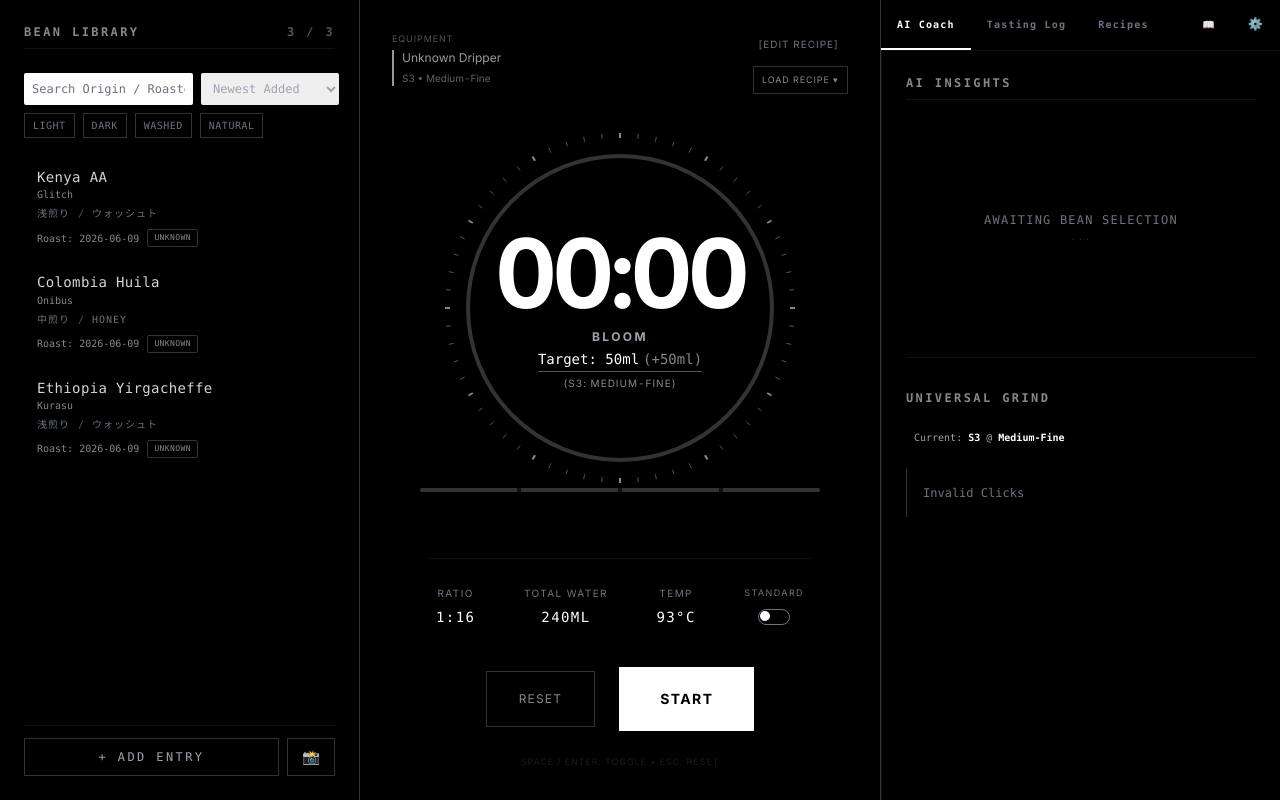
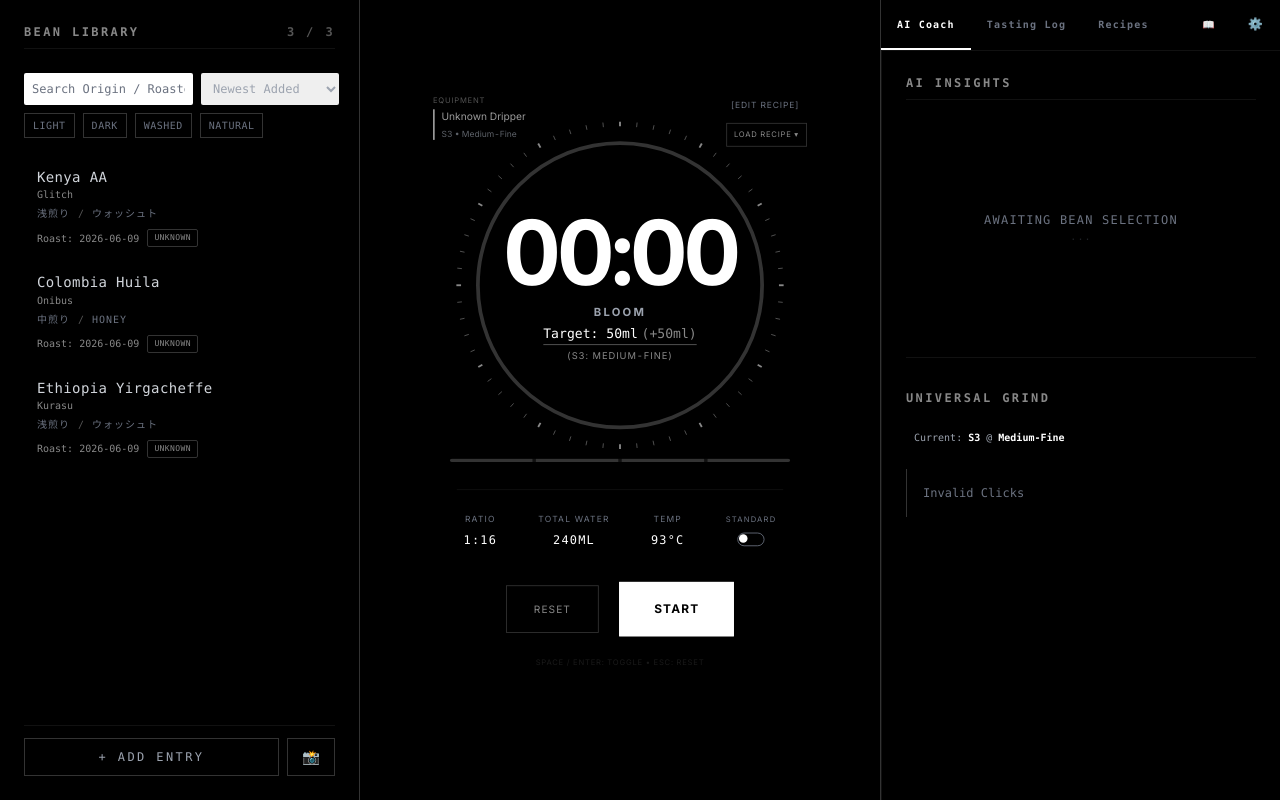
Before and after one commit to fyfonendmdeggggqgendmddxey-ux/kugcc-coffee-lab, a Next.js app: page / in a window 1280 px wide. Built offline with nearby package versions, Linux system fonts and the light colour scheme.

Commit message:
Revert timer layout to original design and scale entire component on short screens to fix overlap

```diff
--- a/components/features/Timer.tsx
+++ b/components/features/Timer.tsx
@@ -168,9 +168,9 @@ export default function Timer({
   }, [handleKeyDown]);
 
   return (
-    <div className={`flex-1 flex flex-col items-center justify-between w-full relative h-full px-4 md:px-8 select-none py-6 md:py-8 ${isFinished && isTestMode ? 'overflow-y-auto overflow-x-hidden !justify-start pb-12' : 'overflow-hidden'}`}>
+    <div className={`flex flex-col items-center w-full relative h-full px-4 select-none origin-center [@media(max-height:800px)]:scale-[0.85] [@media(max-height:700px)]:scale-[0.75] ${isFinished && isTestMode ? 'overflow-y-auto overflow-x-hidden justify-start pt-32 pb-12' : 'overflow-hidden justify-center py-6 md:py-12'}`}>
       {/* Top Header Row (Bean/Equipment & Actions) */}
-      <div className="w-full z-20 flex justify-between items-start pointer-events-none shrink-0">
+      <div className="absolute top-6 left-0 w-full px-4 md:px-10 md:top-10 z-20 flex justify-between items-start pointer-events-none">
 
         {/* Left Info */}
         <div className="flex flex-col gap-4 pointer-events-auto max-w-[50%] md:max-w-[60%]">
@@ -241,8 +241,6 @@ export default function Timer({
         </div>
       </div>
 
-      {/* Middle Section (Timer & Timeline) */}
-      <div className="flex-1 flex flex-col items-center justify-center w-full min-h-0 z-10">
       {/* Circular UI (Clickable Button) */}
       <button
         onClick={() => {
@@ -262,7 +260,7 @@ export default function Timer({
               if (!isFinished) setIsRunning(prev => !prev);
           }
         }}
-        className="relative z-10 focus:outline-none transition-transform active:scale-[0.93] duration-150 cursor-pointer scale-[0.75] [@media(min-height:700px)]:scale-90 [@media(min-height:800px)]:scale-100"
+        className="relative z-10 mb-6 scale-95 md:scale-110 focus:outline-none transition-transform active:scale-[0.93] duration-150 cursor-pointer"
         aria-label={isRunning ? "Pause Timer" : "Start Timer"}
       >
         <CircularTimer
@@ -315,7 +313,6 @@ export default function Timer({
             </div>
           )
         })}
-      </div>
       </div>
 
       {/* Test Mode Summary */}
@@ -376,9 +373,6 @@ export default function Timer({
           </div>
       )}
 
-      {/* Bottom Section */}
-      <div className="w-full flex flex-col items-center z-20 pointer-events-none shrink-0">
-      <div className="pointer-events-auto flex flex-col items-center w-full">
       {/* Bottom Panel */}
       <div className="flex justify-between w-full max-w-sm text-sm uppercase tracking-widest text-gray-500 border-t border-gray-900 pt-4 md:pt-6 px-2">
         <div className="flex flex-col items-center">
@@ -474,12 +468,10 @@ export default function Timer({
           {isTestMode ? (isRunning ? 'Lap' : 'Start') : (isRunning ? 'Pause' : 'Start')}
         </button>
       </div>
-      </div>
 
       <div className="mt-4 md:mt-6 text-[9px] text-gray-800 uppercase tracking-widest opacity-50">
         Space / Enter: Toggle • Esc: Reset
       </div>
-      </div>
     </div>
   );
 }
--- a/components/layout/DashboardLayout.tsx
+++ b/components/layout/DashboardLayout.tsx
@@ -70,7 +70,7 @@ export default function DashboardLayout({ left, center, right, activeTab, onTabC
             </aside>
 
             {/* Center Column: Main Timer & Action */}
-            <main className="hidden md:flex flex-1 flex-col items-stretch justify-stretch relative">
+            <main className="hidden md:flex flex-1 flex-col items-center justify-center relative">
                 {center}
             </main>
 
```
